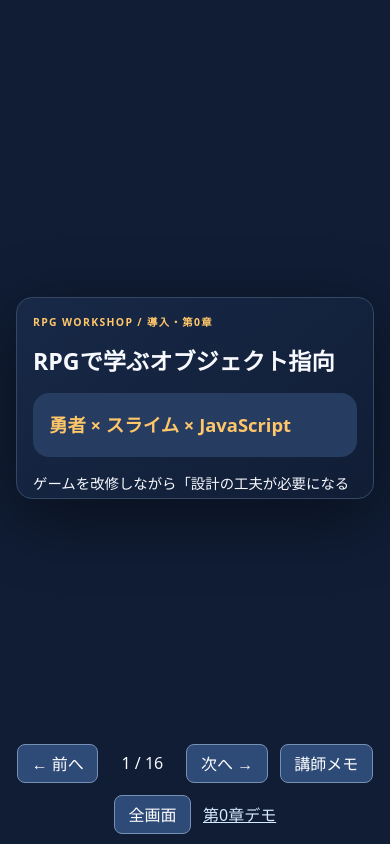
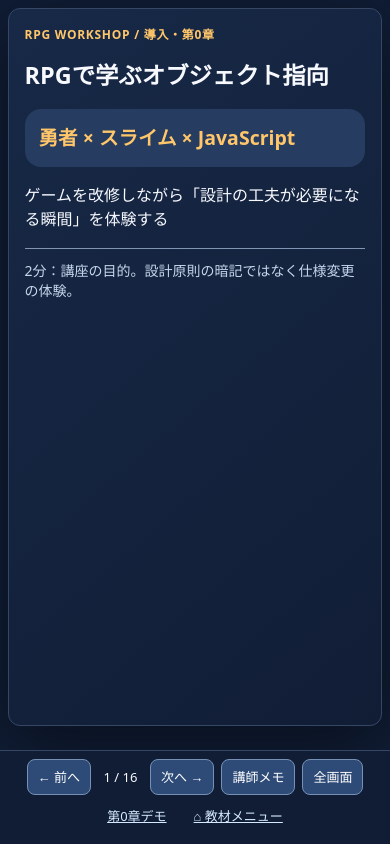
Before and after one commit to Sarajevo001/oop-rpg-workshop, a plain HTML site: page src/public/presentations/chapter0/index.html in a window 390 px wide. Both pictures are taken after a click on the button "講師メモ". Drawn offline with Linux system fonts and the light colour scheme.

Commit message:
Improve mobile slide layout and navigation controls (chapter0)

```diff
--- a/src/public/presentations/chapter0/index.html
+++ b/src/public/presentations/chapter0/index.html
@@ -15,6 +15,22 @@ button,a{font:inherit}button{background:#2e4b78;color:white;border:1px solid #77
 .speaker{margin-top:1rem;border-top:1px solid #8194b2;padding-top:.7rem;color:#c5d6ec;font-size:clamp(.75rem,1.1vw,1rem)}
 [hidden]{display:none!important}
 @media print{main{height:auto;display:block;padding:0}.slide{width:100%;height:100vh;aspect-ratio:auto;page-break-after:always;border:0;border-radius:0;box-shadow:none;display:block!important}.controls,.speaker{display:none!important}}
+
+/* Portrait phones use available height instead of forcing a landscape slide. */
+@media screen and (max-width: 700px) and (orientation: portrait) {
+  main {display:block;width:100%;height:auto;min-height:100dvh;padding:8px 8px calc(112px + env(safe-area-inset-bottom));}
+  .slide {width:100%;height:calc(100dvh - 126px - env(safe-area-inset-bottom));min-height:300px;max-height:none;aspect-ratio:auto;margin:0;border-radius:12px;padding:clamp(14px,4vw,22px);overflow-y:auto;overscroll-behavior:contain;}
+  .kicker {font-size:12px;letter-spacing:.06em;}
+  h1 {font-size:clamp(21px,6vw,29px);margin:.75em 0;overflow-wrap:anywhere;}
+  .feature {font-size:clamp(17px,5vw,24px);padding:14px;line-height:1.5;overflow-wrap:anywhere;}
+  .feature.code {font-size:clamp(12px,3.3vw,16px);overflow-x:auto;overflow-wrap:normal;}
+  .description {font-size:clamp(15px,4.1vw,19px);line-height:1.55;}
+  .detail {font-size:clamp(14px,3.9vw,18px);line-height:1.5;overflow-wrap:anywhere;}
+  .speaker {font-size:14px;}
+  .controls {left:0;right:0;bottom:0;gap:5px 7px;padding:8px 7px calc(8px + env(safe-area-inset-bottom));background:#101d35;border-top:1px solid #354765;display:flex;justify-content:center;}
+  .controls button,.controls a {font-size:13px;padding:8px 10px;line-height:1.25;min-height:36px;}
+  #count {font-size:13px;min-width:45px;}
+}
 </style><style>.detail{font-size:clamp(.85rem,1.3vw,1.25rem);line-height:1.55}.detail p{margin:.65em 0}.comparison{display:grid;grid-template-columns:1fr 1fr;gap:.7rem}.comparison>div{min-width:0;background:#243a5b;padding:.6rem;border-radius:.5rem}.comparison h2{font-size:.9em;margin:.2em 0}.comparison pre{font-size:clamp(.55rem,.83vw,.85rem);white-space:pre-wrap;overflow-wrap:anywhere;max-height:24vh;overflow:auto}.source-links{display:flex;flex-wrap:wrap;gap:.45rem;margin-top:.65rem}.source-links a{color:#fff;background:#3564a1;border-radius:.4rem;padding:.35rem .6rem;font-size:clamp(.7rem,1vw,.95rem)}@media(max-width:650px){.comparison{grid-template-columns:1fr}.comparison pre{max-height:13vh}}</style></head><body><main id="deck"><section class="slide" aria-label="スライド1" ><div class="kicker">RPG WORKSHOP / 導入・第0章</div><h1>RPGで学ぶオブジェクト指向</h1><div class="feature ">勇者 × スライム × JavaScript</div><p class="description">ゲームを改修しながら「設計の工夫が必要になる瞬間」を体験する</p><aside class="speaker" hidden>2分：講座の目的。設計原則の暗記ではなく仕様変更の体験。</aside></section>
 <section class="slide" hidden><div class="kicker">RPG WORKSHOP / chapter0</div><h1>詳説 1：RPGで学ぶオブジェクト指向</h1><div class="detail"><p><strong>目的：</strong>この講座は、動作だけでなく追加要求による変更負担を学びます。</p><p><strong>内容：</strong>ゲームを改修しながら「設計の工夫が必要になる瞬間」を体験する</p><p><strong>確認事項：</strong>どの要求が追加され、どのオブジェクト・条件・処理を変更する必要があるかを整理してください。実行結果とコードの対応も確認しましょう。</p></div></section>
 <section class="slide" aria-label="スライド2" hidden><div class="kicker">RPG WORKSHOP / 導入・第0章</div><h1>今日のルール</h1><div class="feature ">01 最初の要求を実装する
@@ -44,14 +60,80 @@ target.hp = Math.max(0, target.hp - damage);</div><p class="description">敵ス
 <section class="slide" hidden><div class="kicker">RPG WORKSHOP / chapter0</div><h1>詳説 7：クラスの考え方には歴史がある</h1><div class="detail"><p><strong>目的：</strong>この講座は、動作だけでなく追加要求による変更負担を学びます。</p><p><strong>内容：</strong>クラスの考え方が発展してきた背景を紹介。</p><p><strong>確認事項：</strong>どの要求が追加され、どのオブジェクト・条件・処理を変更する必要があるかを整理してください。実行結果とコードの対応も確認しましょう。</p></div></section>
 <section class="slide" aria-label="スライド8" hidden><div class="kicker">RPG WORKSHOP / 導入・第0章</div><h1>敵だったスライムを、仲間にしたい！</h1><div class="feature ">敵スライム　→　仲間スライム？</div><p class="description">さて、どうやって追加しましょう？</p><aside class="speaker" hidden>2分：第1章への橋渡し。解決策を先に示さない。</aside></section>
 <section class="slide" hidden><div class="kicker">RPG WORKSHOP / chapter0</div><h1>詳説 8：敵だったスライムを、仲間にしたい！</h1><div class="detail"><p><strong>目的：</strong>クラスは定義で、newによって作られるオブジェクトは別々の状態を持ちます。</p><p><strong>内容：</strong>さて、どうやって追加しましょう？</p><p><strong>確認事項：</strong>どの要求が追加され、どのオブジェクト・条件・処理を変更する必要があるかを整理してください。実行結果とコードの対応も確認しましょう。</p></div></section></main>
-<nav class="controls" aria-label="スライド操作"><button id="prev" type="button">← 前へ</button><span id="count" aria-live="polite">1 / 8</span><button id="next" type="button">次へ →</button><button id="notes" type="button" aria-pressed="false">講師メモ</button><button id="full" type="button">全画面</button><a href="../../examples/chapter0/demo/" style="color:#d5e9ff">第0章デモ</a></nav>
+<nav class="controls" aria-label="スライド操作"><button id="prev" type="button">← 前へ</button><span id="count" aria-live="polite">1 / 8</span><button id="next" type="button">次へ →</button><button id="notes" type="button" aria-pressed="false">講師メモ</button><button id="full" type="button">全画面</button><a href="../../examples/chapter0/demo/" style="color:#d5e9ff">第0章デモ</a><a href="../../" class="home-link" style="color:#d5e9ff" aria-label="教材メニューに戻る">⌂ 教材メニュー</a></nav>
 <script>
-(()=>{'use strict';const slides=[...document.querySelectorAll('.slide')];let index=0;let notes=false;
-const show=()=>{slides.forEach((s,i)=>{s.hidden=i!==index;const speaker=s.querySelector('.speaker');if(speaker){speaker.hidden=!notes}});document.getElementById('count').textContent=(index+1)+' / '+slides.length;document.getElementById('prev').disabled=index===0;document.getElementById('next').disabled=index===slides.length-1};
-const move=d=>{index=Math.max(0,Math.min(slides.length-1,index+d));show()};
-document.getElementById('prev').addEventListener('click',()=>move(-1));
-document.getElementById('next').addEventListener('click',()=>move(1));
-document.getElementById('notes').addEventListener('click',()=>{notes=!notes;document.getElementById('notes').setAttribute('aria-pressed',String(notes));show()});
-document.getElementById('full').addEventListener('click',()=>{if(document.fullscreenElement){document.exitFullscreen()}else{document.documentElement.requestFullscreen?.()}});
-document.addEventListener('keydown',e=>{if(['ArrowRight','PageDown',' '].includes(e.key)){e.preventDefault();move(1)}if(['ArrowLeft','PageUp'].includes(e.key)){e.preventDefault();move(-1)}if(e.key==='Home'){index=0;show()}if(e.key==='End'){index=slides.length-1;show()}});show()})();
+(() => {
+  'use strict';
+  const slides = [...document.querySelectorAll('.slide')];
+  const prev = document.getElementById('prev');
+  const next = document.getElementById('next');
+  const count = document.getElementById('count');
+  const notesButton = document.getElementById('notes');
+  const fullscreenButton = document.getElementById('full');
+  let index = 0;
+  let notesVisible = false;
+  const show = () => {
+    slides.forEach((slide, i) => {
+      slide.hidden = i !== index;
+      const speaker = slide.querySelector('.speaker');
+      if (speaker !== null) { speaker.hidden = notesVisible === false; }
+    });
+    count.textContent = (index + 1) + ' / ' + slides.length;
+    prev.disabled = index === 0;
+    next.disabled = index === slides.length - 1;
+  };
+  const move = (delta) => {
+    index = Math.max(0, Math.min(slides.length - 1, index + delta));
+    show();
+  };
+  const updateFullscreenButton = () => {
+    fullscreenButton.textContent = document.fullscreenElement === null ? '全画面' : '全画面終了';
+    fullscreenButton.setAttribute('aria-label', fullscreenButton.textContent);
+  };
+  prev.addEventListener('click', () => { move(-1); });
+  next.addEventListener('click', () => { move(1); });
+  notesButton.addEventListener('click', () => {
+    notesVisible = notesVisible === false;
+    notesButton.setAttribute('aria-pressed', String(notesVisible));
+    show();
+  });
+  fullscreenButton.addEventListener('click', async () => {
+    try {
+      if (document.fullscreenElement !== null) {
+        await document.exitFullscreen();
+      } else if (typeof document.documentElement.requestFullscreen === 'function') {
+        await document.documentElement.requestFullscreen();
+      } else {
+        fullscreenButton.textContent = '全画面非対応';
+      }
+    } catch (error) {
+      fullscreenButton.textContent = '全画面操作不可';
+      console.error('Fullscreen operation failed:', error);
+    }
+  });
+  document.addEventListener('fullscreenchange', updateFullscreenButton);
+  document.addEventListener('keydown', (event) => {
+    // Leave browser history shortcuts (Alt+Left), Escape and other modifiers to the browser.
+    if (event.altKey === true || event.ctrlKey === true || event.metaKey === true || event.shiftKey === true) {
+      return;
+    }
+    if (['ArrowRight', 'PageDown', ' '].includes(event.key) === true) {
+      event.preventDefault();
+      move(1);
+    } else if (['ArrowLeft', 'PageUp'].includes(event.key) === true) {
+      event.preventDefault();
+      move(-1);
+    } else if (event.key === 'Home') {
+      event.preventDefault();
+      index = 0;
+      show();
+    } else if (event.key === 'End') {
+      event.preventDefault();
+      index = slides.length - 1;
+      show();
+    }
+  });
+  show();
+  updateFullscreenButton();
+})();
 </script></body></html>
```
